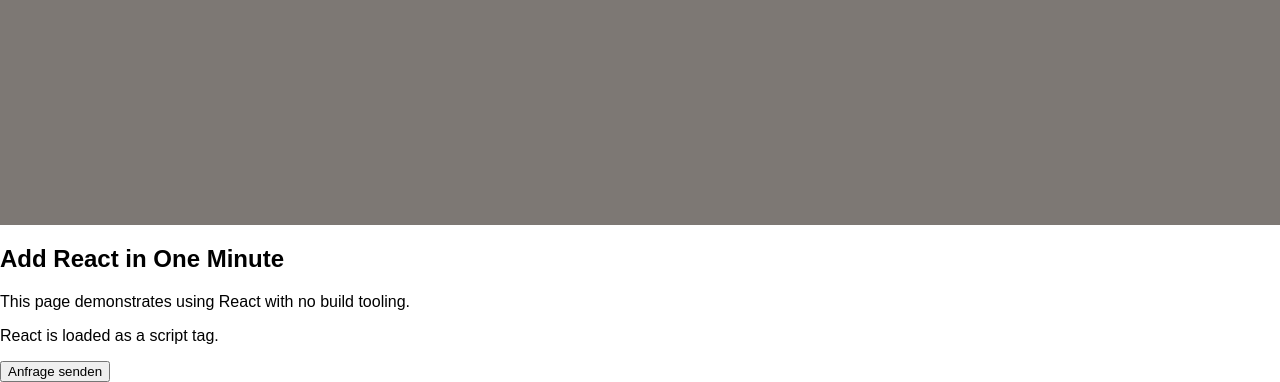
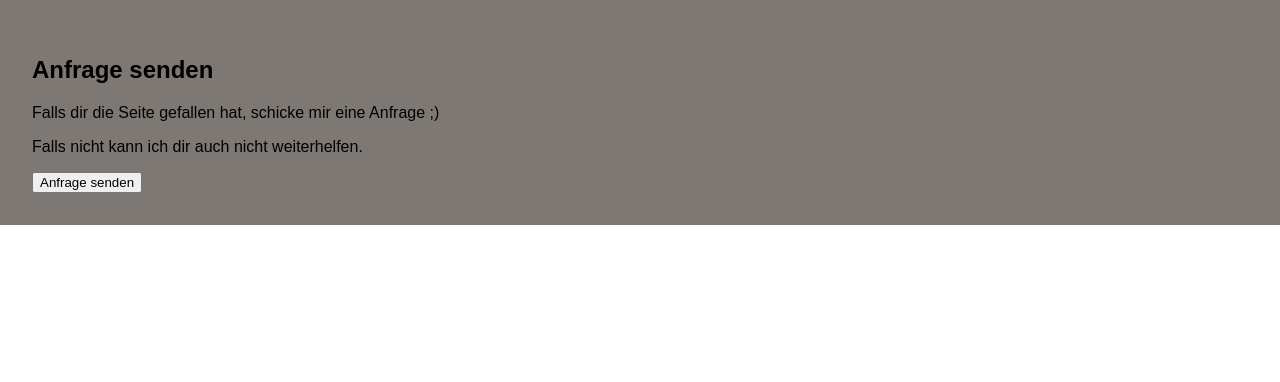
Before and after one commit to simonarm/portfolio, a website: page portfolio.html in a window 1280 px wide. Shown: the part 3775-4157 px from the top of the page. After the commit the page ends 4000 px from the top, so only its background shows below. Drawn offline with nearby package versions, Linux system fonts and the light colour scheme.

Commit message:
Adjusted react

```diff
--- a/portfolio.html
+++ b/portfolio.html
@@ -85,12 +85,10 @@
     </section>
     <section id="contact">
       <h1>Contact</h1>
-    </section>
-  </main>
-
-  <h2>Add React in One Minute</h2>
-  <p>This page demonstrates using React with no build tooling.</p>
-  <p>React is loaded as a script tag.</p>
+      <div class="Anfrage">
+        <h2>Anfrage senden</h2>
+        <p>Falls dir die Seite gefallen hat, schicke mir eine Anfrage ;)</p>
+        <p>Falls nicht kann ich dir auch nicht weiterhelfen.</p>
 
         <!-- We will put our React component inside this div. -->
         <div id="like_button_container"></div>
@@ -108,6 +106,9 @@
 
         <!-- Load our React component. -->
         <script src="portfolio.js"></script>
+      </div>
+    </section>
+  </main>
 
   <script>
     window.addEventListener("scroll", () => {
--- a/styles_portfolio.css
+++ b/styles_portfolio.css
@@ -138,3 +138,9 @@
   position: absolute;
   bottom: 2em;
 }
+
+.Anfrage {
+  position: absolute;
+  left: 2em;
+  bottom: 2em;
+}
```
Lines whose indentation alone changed are shown as unchanged.
